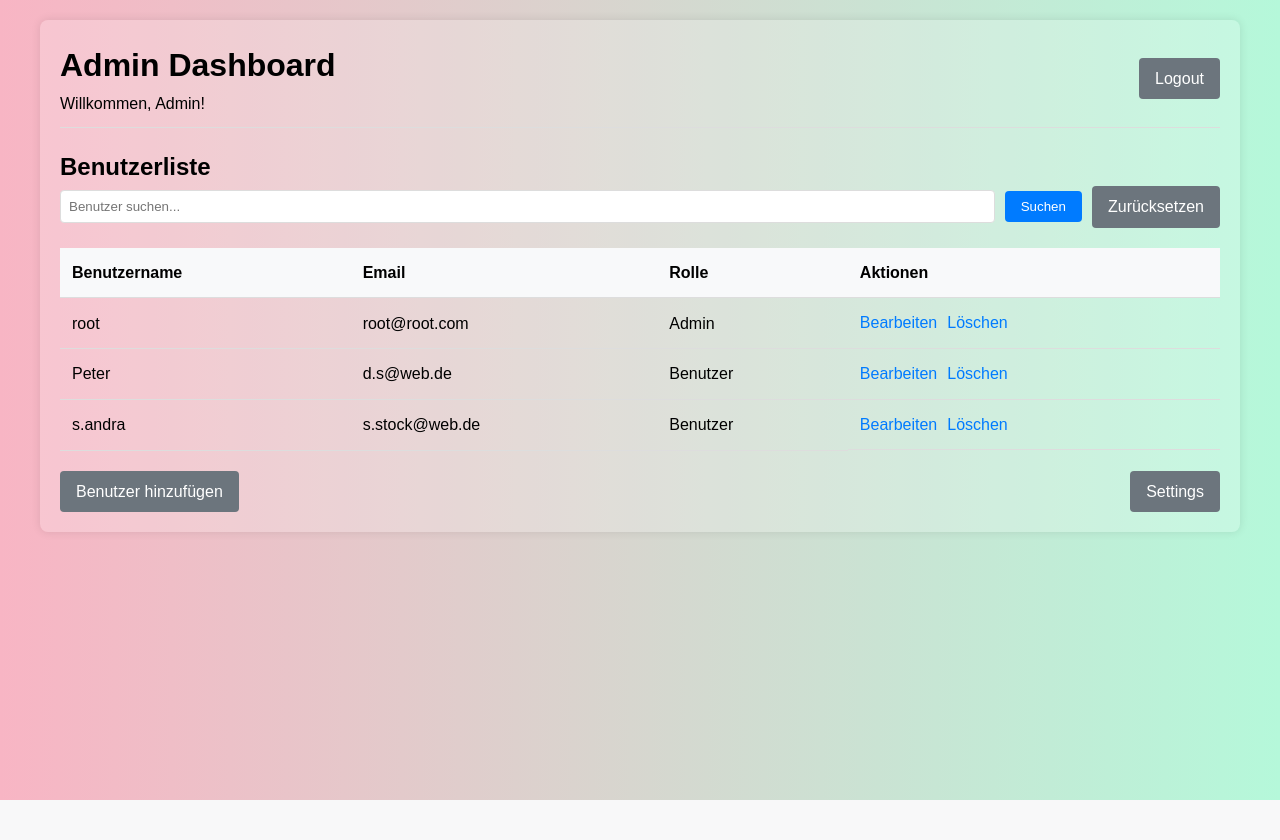
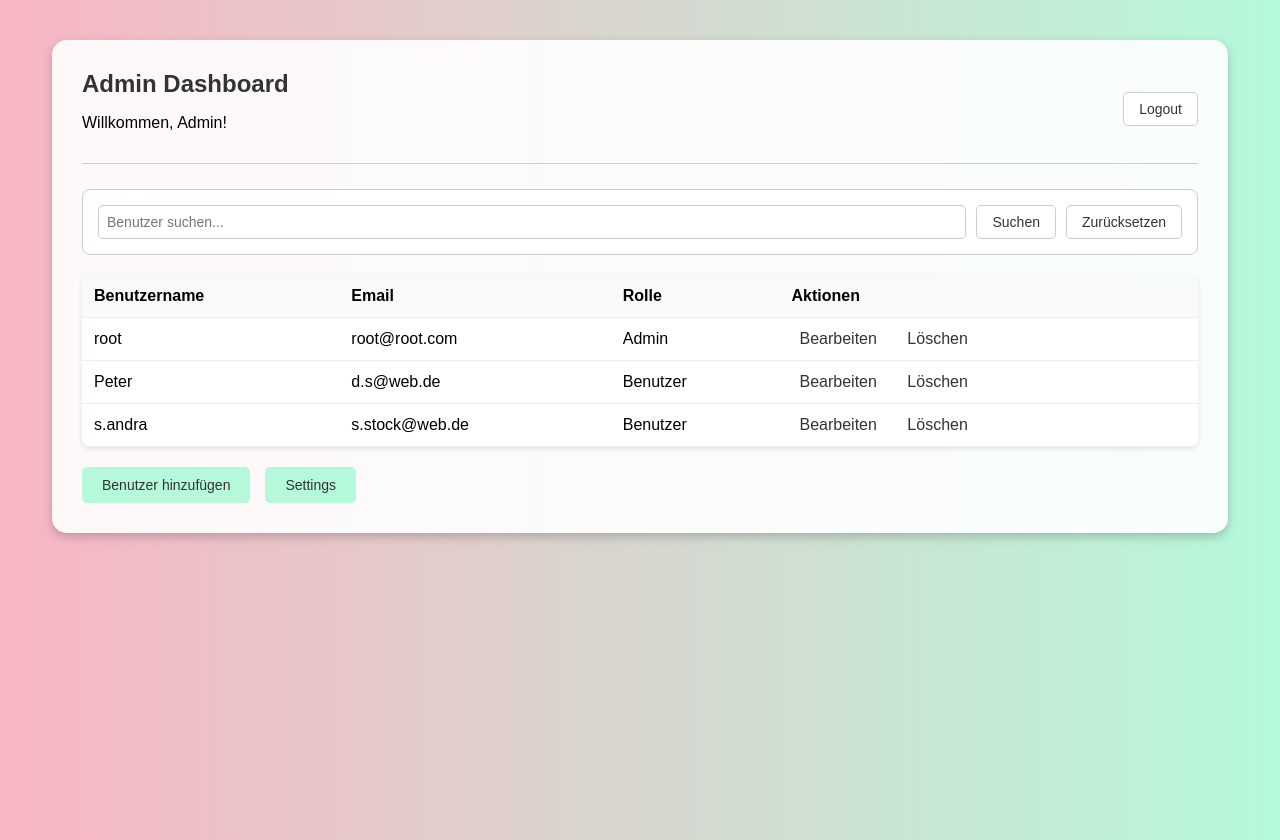
Before and after one commit to sabinadauhrer/P5, a Flask app: page /admin/admin_dashboard in a window 1280 px wide. Before the commit the page ends 800 px from the top, so only its background shows below. Run offline with Flask 3, Linux system fonts and the light colour scheme; a user stored in the database is signed in; data comes from the database, SQL or seed files in the repository.

Commit message:
no message

```diff
--- a/app/views/static/css/Bearbeitung_style.css
+++ b/app/views/static/css/Bearbeitung_style.css
@@ -11,7 +11,7 @@ body {
     padding: 5px;
     display: flex;
     justify-content: center;
-    align-items: center;
+
     min-height: 100vh;
     background: linear-gradient(to right, #f8b5c4, #b5f8da);
 }
--- a/app/views/static/css/dashboard_style.css
+++ b/app/views/static/css/dashboard_style.css
@@ -1,36 +1,66 @@
-* {
-    box-sizing: border-box;
+*
+body {
+    font-family: Arial, sans-serif;
     margin: 0;
-    padding: 0;
-}
-
-body {
-    font-family: 'Arial', sans-serif;
-    line-height: 1.6;
     padding: 20px;
+    display: flex;
+    flex-direction: column;
+    align-items: center;
+    min-height: 100vh;
     background: linear-gradient(to right, #f8b5c4, #b5f8da);
 }
 
-.container {
+.dashboard-container {
+    background: rgba(255, 255, 255, 0.9);
+    padding: 30px;
+    border-radius: 15px;
+    box-shadow: 0 4px 10px rgba(0, 0, 0, 0.2);
+    width: 90%;
     max-width: 1200px;
-    margin: 0 auto;
-    background: rgba(255, 255, 255, 0.2);
-    padding: 20px;
-    border-radius: 8px;
-    box-shadow: 0 0 10px rgba(0,0,0,0.1);
+    margin-top: 20px;
 }
 
 .header {
     display: flex;
     justify-content: space-between;
     align-items: center;
-    margin-bottom: 20px;
-    padding-bottom: 10px;
-    border-bottom: 1px solid #ddd;
+    margin-bottom: 25px;
+    padding-bottom: 15px;
+    border-bottom: 1px solid #ccc;
+}
+
+h1 {
+    color: #333;
+    margin: 0;
+    font-size: 24px;
+}
+
+.button-group {
+    display: flex;
+    gap: 10px;
+}
+
+.btn {
+    padding: 8px 15px;
+    border-radius: 5px;
+    text-decoration: none;
+    font-size: 14px;
+    transition: all 0.3s;
+    border: 1px solid #ccc;
+    background: white;
+    color: #333;
+}
+
+.btn:hover {
+    background: #f0f0f0;
 }
 
 .search-container {
     margin-bottom: 20px;
+    background: white;
+    padding: 15px;
+    border-radius: 8px;
+    border: 1px solid #ccc;
 }
 
 .search-form {
@@ -40,84 +70,63 @@ body {
 }
 
 input[type="text"] {
+    flex: 1;
     padding: 8px;
-    border: 1px solid #ddd;
-    border-radius: 4px;
-    flex-grow: 1;
-}
-
-button {
-    padding: 8px 16px;
-    background-color: #007bff;
-    color: white;
-    border: none;
-    border-radius: 4px;
-    cursor: pointer;
-}
-
-button:hover {
-    background-color: #0056b3;
-}
-
-.button-link {
-    display: inline-block;
-    padding: 8px 16px;
-    background-color: #6c757d;
-    color: white;
-    text-decoration: none;
-    border-radius: 4px;
-}
-
-.button-link:hover {
-    background-color: #5a6268;
+    border: 1px solid #ccc;
+    border-radius: 5px;
+    font-size: 14px;
 }
 
 table {
     width: 100%;
     border-collapse: collapse;
-    margin-bottom: 20px;
+    background: white;
+    border-radius: 8px;
+    overflow: hidden;
+    box-shadow: 0 2px 5px rgba(0,0,0,0.1);
+    margin: 20px 0;
 }
 
 th, td {
     padding: 12px;
     text-align: left;
-    border-bottom: 1px solid #ddd;
+    border-bottom: 1px solid #eee;
 }
 
 th {
-    background-color: #f8f9fa;
+    background: #f8f9fa;
+    font-weight: 600;
 }
 
 tr:hover {
-    background-color: #f1f1f1;
-}
-
-.actions {
-    display: flex;
-    gap: 10px;
+    background-color: #f5f5f5;
 }
 
 .actions a {
-    color: #007bff;
     text-decoration: none;
+    color: #333;
+    margin-right: 10px;
+    padding: 4px 8px;
+    border-radius: 3px;
+    transition: background 0.3s;
 }
 
 .actions a:hover {
-    text-decoration: underline;
+    background: #b5f8da;
 }
 
 .footer-links {
-    display: flex;
-    justify-content: space-between;
     margin-top: 20px;
-}
-
-.footer-links .left-links {
     display: flex;
     gap: 15px;
 }
 
-.footer-links .right-links {
-    display: flex;
-    gap: 15px;
+.primary-btn {
+    background: #b5f8da;
+    border: none;
+    padding: 10px 20px;
 }
+
+.primary-btn:hover {
+    background: #a0e8c5;
+}
--- a/app/views/static/css/registrierung_style.css
+++ b/app/views/static/css/registrierung_style.css
@@ -7,9 +7,9 @@
 body {
     font-family: Arial, sans-serif;
     margin: 0;
-    padding: 270px;
+
     display: flex;
-    justify-content: center;
+
     align-items: center;
     height: 100vh;
     background: linear-gradient(to right, #f8b5c4, #b5f8da);
--- a/app/views/templates/admin_dashboard.html
+++ b/app/views/templates/admin_dashboard.html
@@ -7,22 +7,22 @@
     <link rel="stylesheet" href="{{ url_for('static', filename='css/dashboard_style.css') }}">
 </head>
 <body>
-    <div class="container">
+    <div class="dashboard-container">
         <div class="header">
             <div>
                 <h1>Admin Dashboard</h1>
                 <p>Willkommen, Admin!</p>
             </div>
-            <a href="{{ url_for('user.logout') }}" class="button-link">Logout</a>
+            <div class="button-group">
+                <a href="{{ url_for('user.logout') }}" class="btn">Logout</a>
+            </div>
         </div>
-
-        <h2>Benutzerliste</h2>
 
         <div class="search-container">
             <form method="post" action="{{ url_for('admin.search_user') }}" class="search-form">
                 <input type="text" name="search" placeholder="Benutzer suchen...">
-                <button type="submit">Suchen</button>
-                <a href="{{ url_for('admin.admin_dashboard') }}" class="button-link">Zurücksetzen</a>
+                <button type="submit" class="btn">Suchen</button>
+                <a href="{{ url_for('admin.admin_dashboard') }}" class="btn">Zurücksetzen</a>
             </form>
         </div>
 
@@ -54,12 +54,8 @@
         </table>
 
         <div class="footer-links">
-            <div class="left-links">
-                <a href="{{ url_for('admin.add_user') }}" class="button-link">Benutzer hinzufügen</a>
-            </div>
-            <div class="right-links">
-                <a href="{{ url_for('admin.config_form') }}" class="button-link">Settings</a>
-            </div>
+            <a href="{{ url_for('admin.add_user') }}" class="btn primary-btn">Benutzer hinzufügen</a>
+            <a href="{{ url_for('admin.config_form') }}" class="btn primary-btn">Settings</a>
         </div>
     </div>
 </body>
```
Also changed, not shown: app/views/templates/user_dashboard.html (+7 -7 lines).
